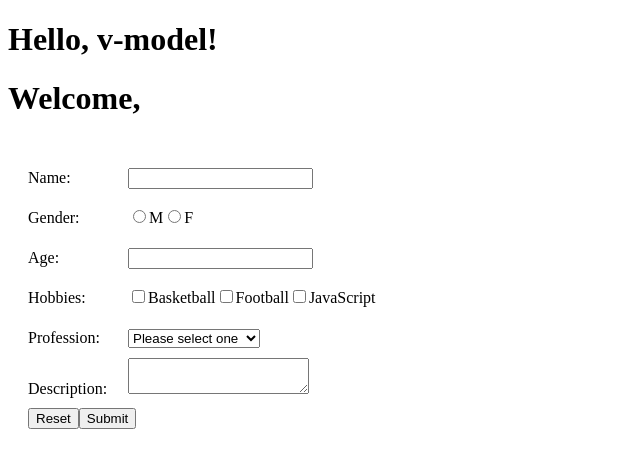
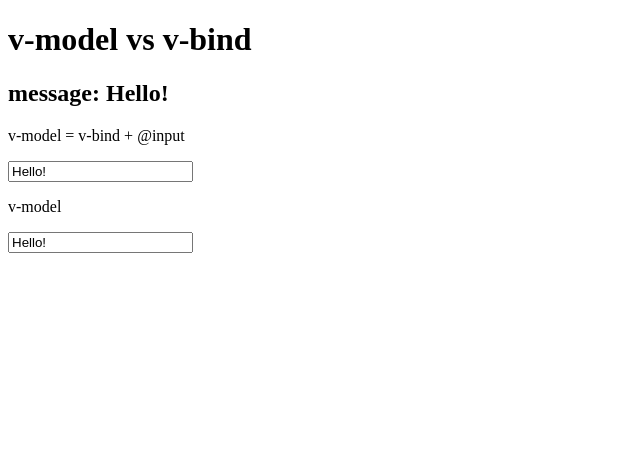
Before and after one commit to DNoall01/vue-learning, a Vue app: page / in a window 1280 px wide. Shown: the top 468 px of the page, without its empty margins (0-640 px from the left). Built offline with nearby package versions, Linux system fonts and the light colour scheme.

Commit message:
initial commit

```diff
--- a/src/App.vue
+++ b/src/App.vue
@@ -1,109 +1,24 @@
 <template>
-  <h1>{{ message }}</h1>
-  <h1>Welcome, {{ formData.name }}</h1>
-  <form action="">
-    <div>
-      <span>Name:</span>
-      <span>
-        <!-- formData.name is synced after "change" event instead of "input" event. -->
-        <input type="text" v-model.lazy="formData.name" />
-      </span>
-    </div>
-    <div>
-      <span>Gender:</span>
-      <span>
-        <input type="radio" id="male" value="M" v-model="formData.gender" />
-        <label for="male">M</label>
-        <input type="radio" id="female" value="F" v-model="formData.gender" />
-        <label for="female">F</label>
-      </span>
-    </div>
-    <div>
-      <span>Age:</span>
-      <span>
-        <!-- Input is automatically typecast as a number. -->
-        <input type="text" id="age" v-model.number="formData.age" />
-      </span>
-    </div>
-    <div>
-      <span>Hobbies:</span>
-      <!-- We can bind multiple checkboxes to the same array. -->
-      <input type="checkbox" value="basketball" v-model="formData.hobbies" />
-      <label for="basketball">Basketball</label>
-      <input type="checkbox" value="football" v-model="formData.hobbies" />
-      <label for="football">Football</label>
-      <input type="checkbox" value="js" v-model="formData.hobbies" />
-      <label for="js">JavaScript</label>
-    </div>
-    <div>
-      <span>Profession:</span>
-      <select v-model="formData.profession">
-        <option value="">Please select one</option>
-        <option value="1">Software Engineer</option>
-        <option value="2">Data Scientist</option>
-        <option value="3">Product Manager</option>
-        <option value="4">Professor</option>
-      </select>
-    </div>
-    <div>
-      <span>Description:</span>
-      <!-- Leading and trailing whitespace is removed automatically. -->
-      <textarea
-        v-model.trim="formData.desc"
-        @keyup.enter="submitForm"
-      ></textarea>
-    </div>
-    <div>
-      <input type="reset" value="Reset" @click="resetForm" />
-      <!-- Prevent the form from submitting through form action. -->
-      <input type="submit" value="Submit" @click.prevent="submitForm" />
-    </div>
-  </form>
+  <h1>v-model vs v-bind</h1>
+  <h2>message: {{ message }}</h2>
+  <div>
+    <p>v-model = v-bind + @input</p>
+    <input
+      type="text"
+      v-bind:value="message"
+      @input="message = $event.target.value"
+    />
+  </div>
+  <div>
+    <p>v-model</p>
+    <input type="text" v-model="message" />
+  </div>
 </template>
 
 <script setup>
 import { ref } from 'vue'
 
-let message = ref('Hello, v-model!')
-
-let formData = ref({
-  name: '',
-  gender: '',
-  age: '',
-  hobbies: [],
-  profession: '',
-  desc: ''
-})
-
-function resetForm() {
-  formData.value = {
-    name: '',
-    gender: '',
-    age: '',
-    hobbies: [],
-    profession: '',
-    desc: ''
-  }
-}
-
-function submitForm() {
-  console.log(JSON.stringify(formData.value))
-  // We can use axios or fetch() to submit data to the back end.
-}
+let message = ref('Hello!')
 </script>
 
-<style scoped>
-form {
-  padding: 20px;
-}
-
-form div {
-  height: 40px;
-  line-height: 40px;
-}
-
-form div span {
-  display: inline-block;
-  width: 100px;
-}
-</style>
+<style scoped></style>
```
